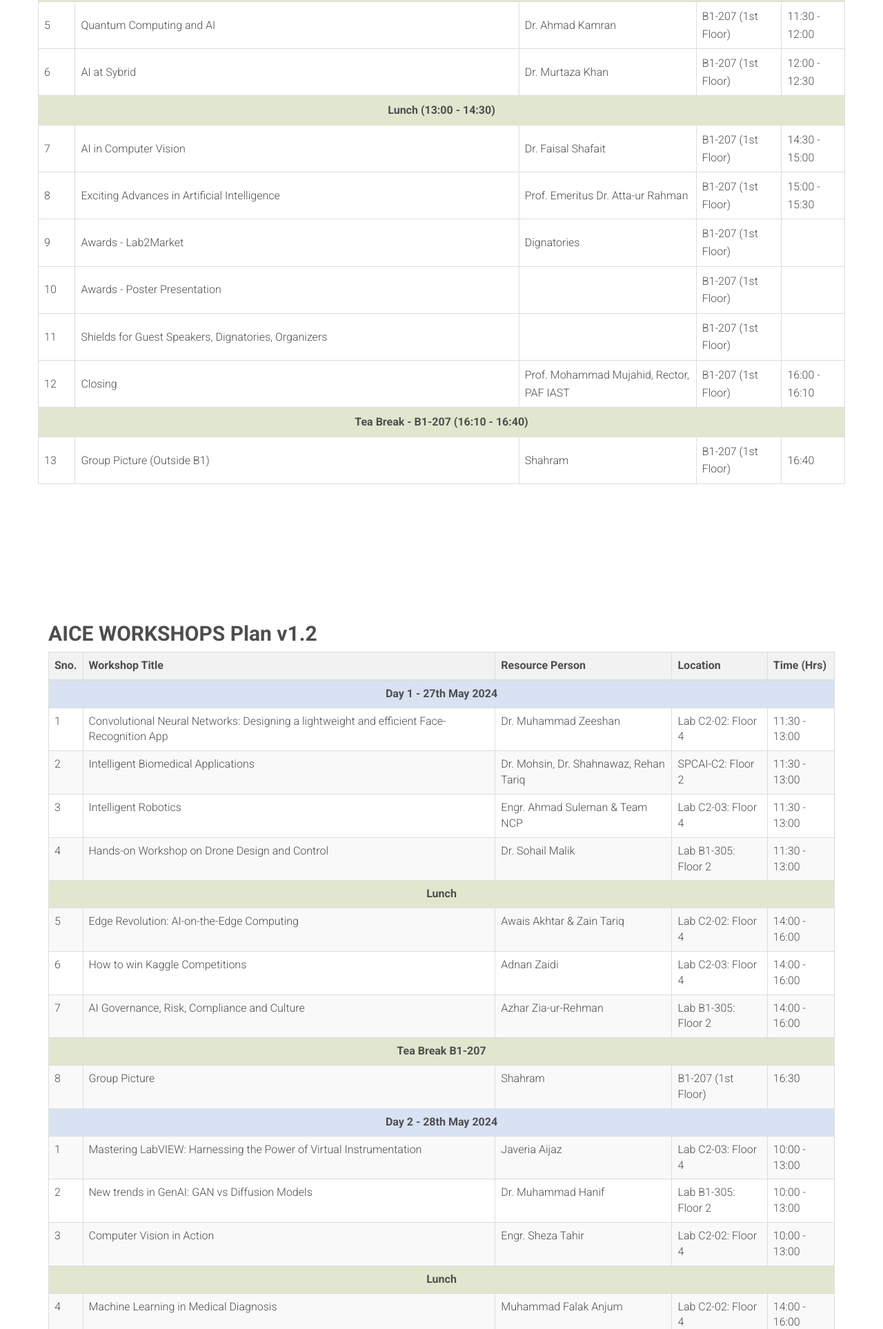
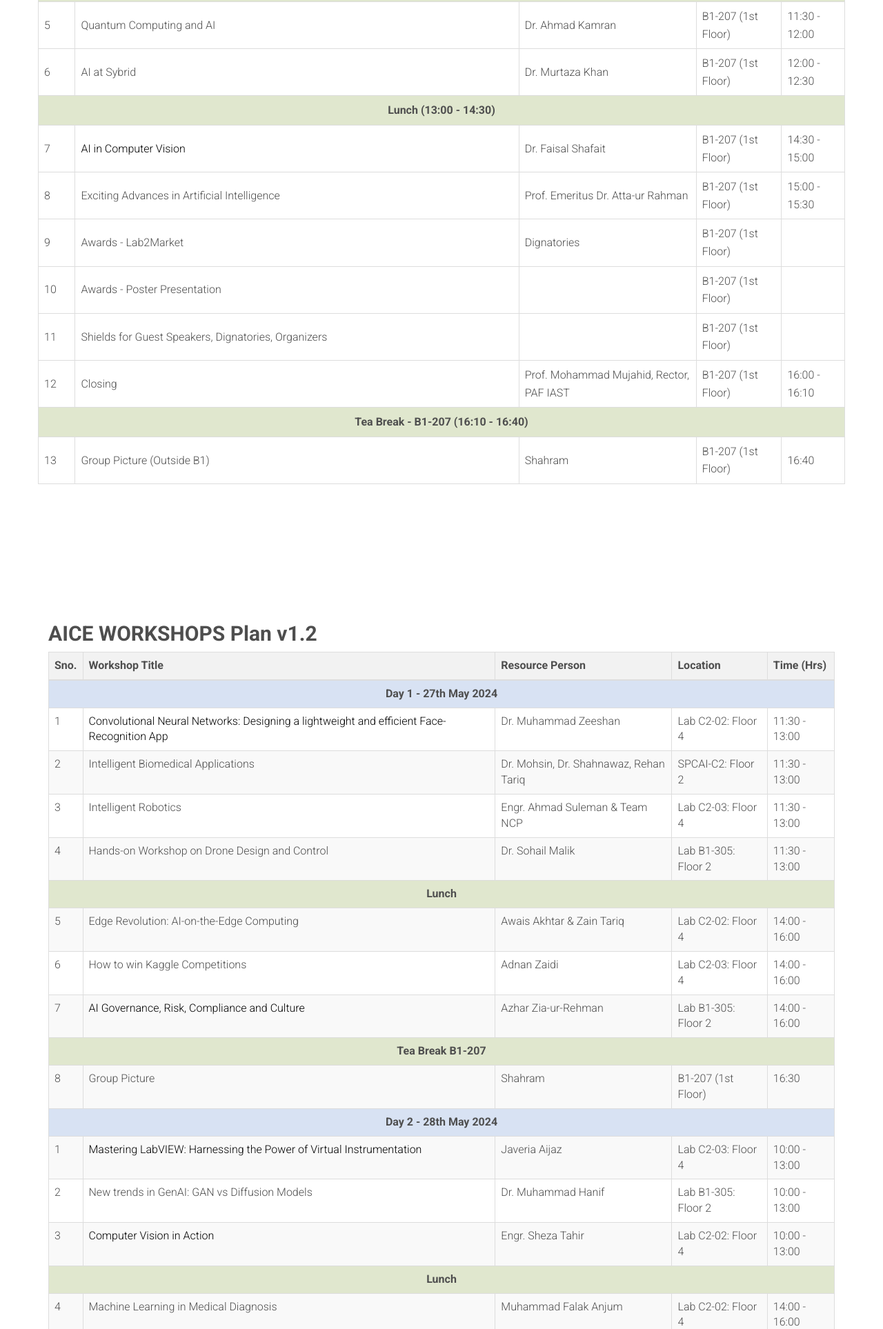
Before and after one commit to SPCAIOfficial/aice, a website: page schedule.html in a window 1280 px wide. Shown: the part 3311-5238 px from the top of the page at 69% size. Drawn offline with Linux system fonts and the light colour scheme; files whose address does not match are found by name.

Commit message:
All presentation materials uploaded till 25th June 2024

```diff
--- a/schedule.html
+++ b/schedule.html
@@ -328,7 +328,7 @@
             </tr>
             <tr>
                 <td>10</td>
-                <td>Personalized AI</td>
+                <td><a href="https://aice.com.pk/assets/files/2024/Bernhard A Moser.pdf">Personalized AI</a></td>
                 <td>Priv.-Doz.Dr. Bernhard A. Moser</td>
                 <td>B1-207 (1st Floor)</td>
                 <td>16:00 - 16:30</td>
@@ -408,7 +408,7 @@
         </tr>
         <tr>
             <td>7</td>
-            <td>AI in Computer Vision</td>
+            <td><a href="https://aice.com.pk/assets/files/2024/2024-Shafait-AI-Forest-Watch-SPCAI-Haripur.pdf">AI in Computer Vision</a></td>
             <td>Dr. Faisal Shafait</td>
             <td>B1-207 (1st Floor)</td>
             <td>14:30 - 15:00</td>
@@ -485,7 +485,7 @@
                     </tr>
                     <tr>
                         <td>1</td>
-                        <td>Convolutional Neural Networks: Designing a lightweight and efficient Face-Recognition App</td>
+                        <td><a href="https://aice.com.pk/assets/files/2024/Dr Muhammad Zeeshan.pdf">Convolutional Neural Networks: Designing a lightweight and efficient Face-Recognition App</a></td>
                         <td>Dr. Muhammad Zeeshan</td>
                         <td>Lab C2-02: Floor 4</td>
                         <td>11:30 - 13:00</td>
@@ -530,7 +530,7 @@
                     </tr>
                     <tr>
                         <td>7</td>
-                        <td>AI Governance, Risk, Compliance and Culture</td>
+                        <td><a href="https://aice.com.pk/assets/files/2024/Azhar Zia Ur Rehman.pdf">AI Governance, Risk, Compliance and Culture</a></td>
                         <td>Azhar Zia-ur-Rehman</td>
                         <td>Lab B1-305: Floor 2</td>
                         <td>14:00 - 16:00</td>
@@ -552,7 +552,7 @@
                     </tr>
                     <tr>
                         <td>1</td>
-                        <td>Mastering LabVIEW: Harnessing the Power of Virtual Instrumentation</td>
+                        <td><a href="https://aice.com.pk/assets/files/2024/AICE Workshop (LabView)-Javeria Aijaz-20240625T072903Z-001.zip">Mastering LabVIEW: Harnessing the Power of Virtual Instrumentation</a></td>
                         <td>Javeria Aijaz</td>
                         <td>Lab C2-03: Floor 4</td>
                         <td>10:00 - 13:00</td>
@@ -566,7 +566,7 @@
                     </tr>
                     <tr>
                         <td>3</td>
-                        <td>Computer Vision in Action</td>
+                        <td><a href="https://aice.com.pk/assets/files/2024/COMPUTER VISION In Action by Sheza Tahir.pdf">Computer Vision in Action</a></td>
                         <td>Engr. Sheza Tahir</td>
                         <td>Lab C2-02: Floor 4</td>
                         <td>10:00 - 13:00</td>
@@ -583,7 +583,7 @@
                     </tr>
                     <tr>
                         <td>5</td>
-                        <td>Chatting with Your Data: A Hands-On Tutorial on Generative AI for Interactive Data Analysis</td>
+                        <td><a href="https://aice.com.pk/assets/files/2024/Umair Aslam.pdf">Chatting with Your Data: A Hands-On Tutorial on Generative AI for Interactive Data Analysis</a></td>
                         <td>Muhammad Umair Aslam</td>
                         <td>Lab C2-03: Floor 4</td>
                         <td>14:00 - 16:00</td>
```
Also changed, not shown: 7 other files.
